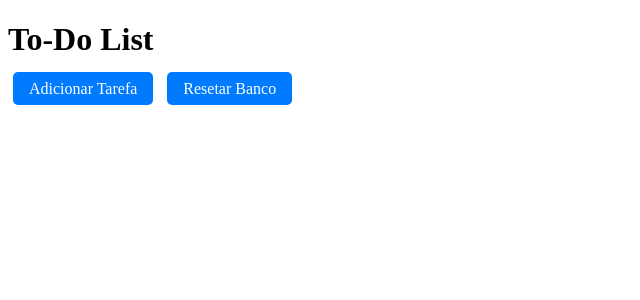
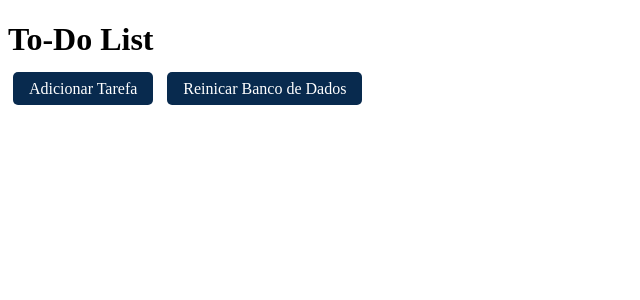
Before and after one commit to Henriques100/C216-L1_Projeto_Final, a Flask app: page / in a window 1280 px wide. Shown: the top 300 px of the page, without its empty margins (0-640 px from the left). Run offline with Flask 3, Linux system fonts and the light colour scheme; data that the repository does not hold is empty.

Commit message:
estilização front-end cores

```diff
--- a/frontend/templates/index.html
+++ b/frontend/templates/index.html
@@ -8,7 +8,7 @@
         .button {
             padding: 8px 16px;
             margin: 5px;
-            background-color: #007bff;
+            background-color: #082a4e;
             color: white;
             border: none;
             border-radius: 5px;
@@ -17,7 +17,7 @@
         }
 
         .button:hover {
-            background-color: #0056b3;
+            background-color: #1f962f;
         }
 
         form {
@@ -38,7 +38,7 @@
 <body>
     <h1>To-Do List</h1>
     <a href="/adicionar" class="button">Adicionar Tarefa</a>
-    <a href="/reset-database" class="button">Resetar Banco</a>
+    <a href="/reset-database" class="button">Reinicar Banco de Dados</a>
     <ul>
         <li>
             {% for tarefa in tarefas %}
```
